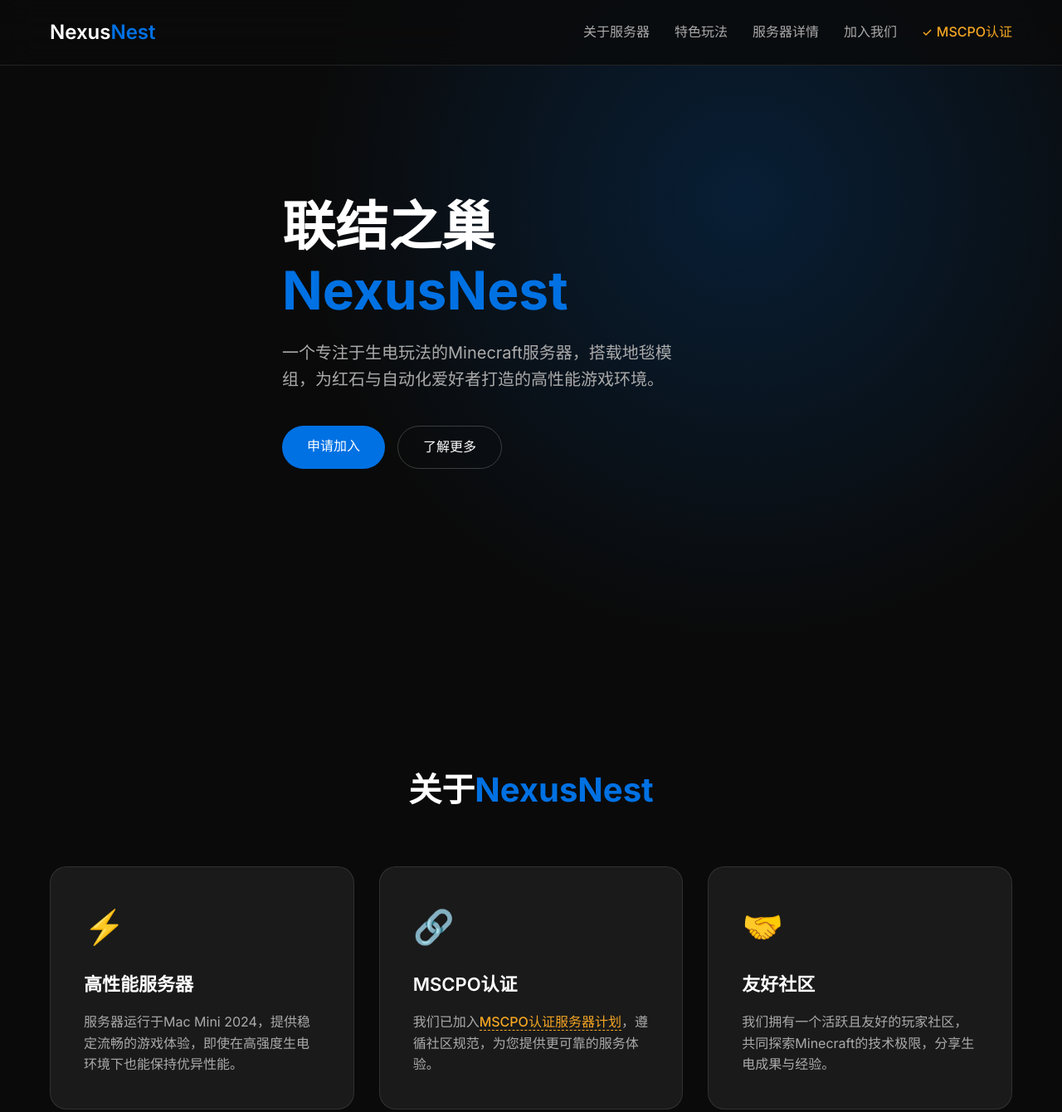
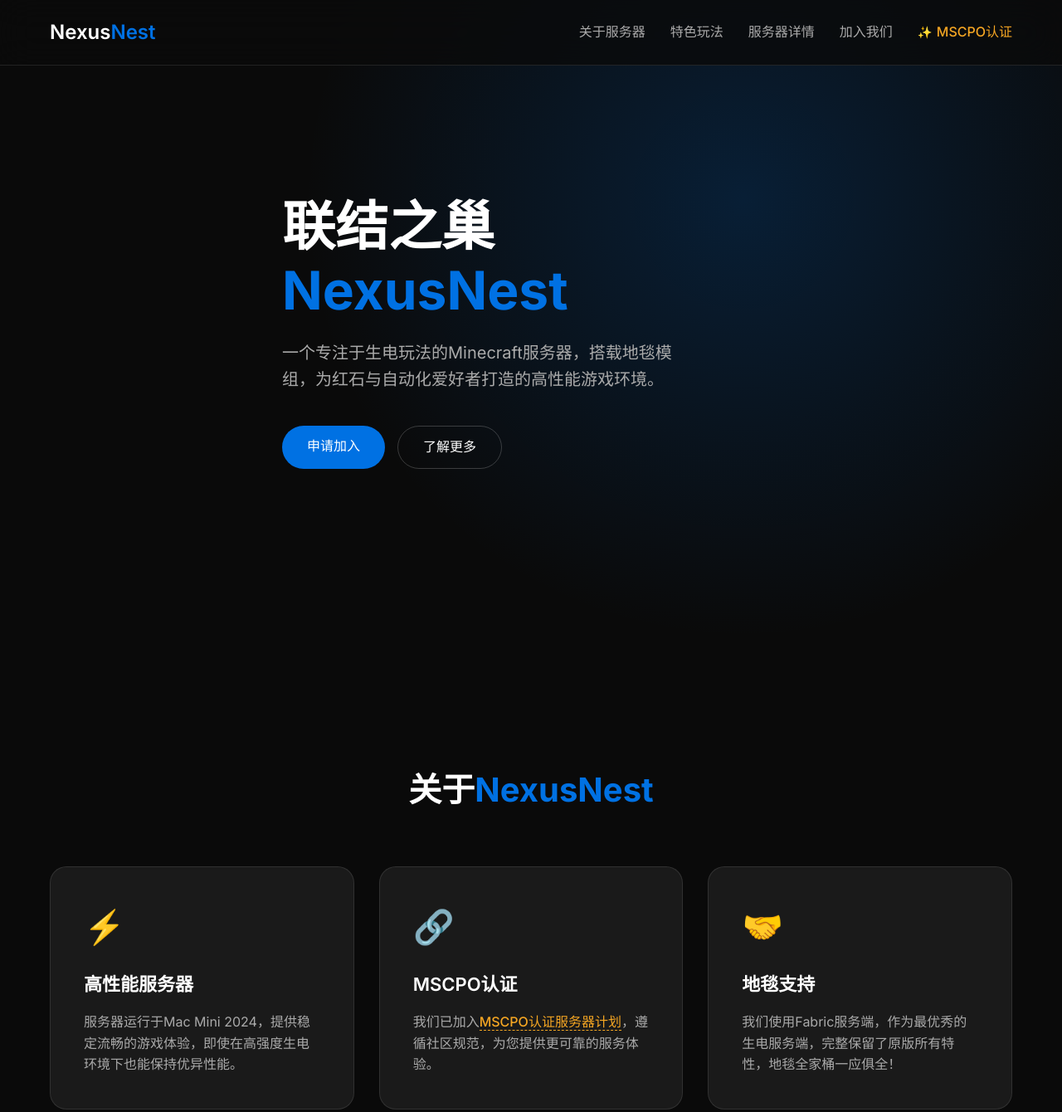
Before and after one commit to 2erTwo6/NexusNest, a plain HTML site: page index.html in a window 1280 px wide. Shown: the top 1340 px of the page at 83% size. Drawn offline with Linux system fonts and the light colour scheme.

Commit message:
Add files via upload

```diff
--- a/index.html
+++ b/index.html
@@ -112,7 +112,7 @@
         }
 
         .mscpo-badge::before {
-            content: '✓';
+            content: '✨';
             margin-right: 5px;
             font-size: 0.9em;
         }
@@ -483,8 +483,8 @@
                 </div>
                 <div class="feature-card">
                     <div class="feature-icon">🤝</div>
-                    <h3 class="feature-title">友好社区</h3>
-                    <p class="feature-desc">我们拥有一个活跃且友好的玩家社区，共同探索Minecraft的技术极限，分享生电成果与经验。</p>
+                    <h3 class="feature-title">地毯支持</h3>
+                    <p class="feature-desc">我们使用Fabric服务端，作为最优秀的生电服务端，完整保留了原版所有特性，地毯全家桶一应俱全！</p>
                 </div>
             </div>
         </div>
```
